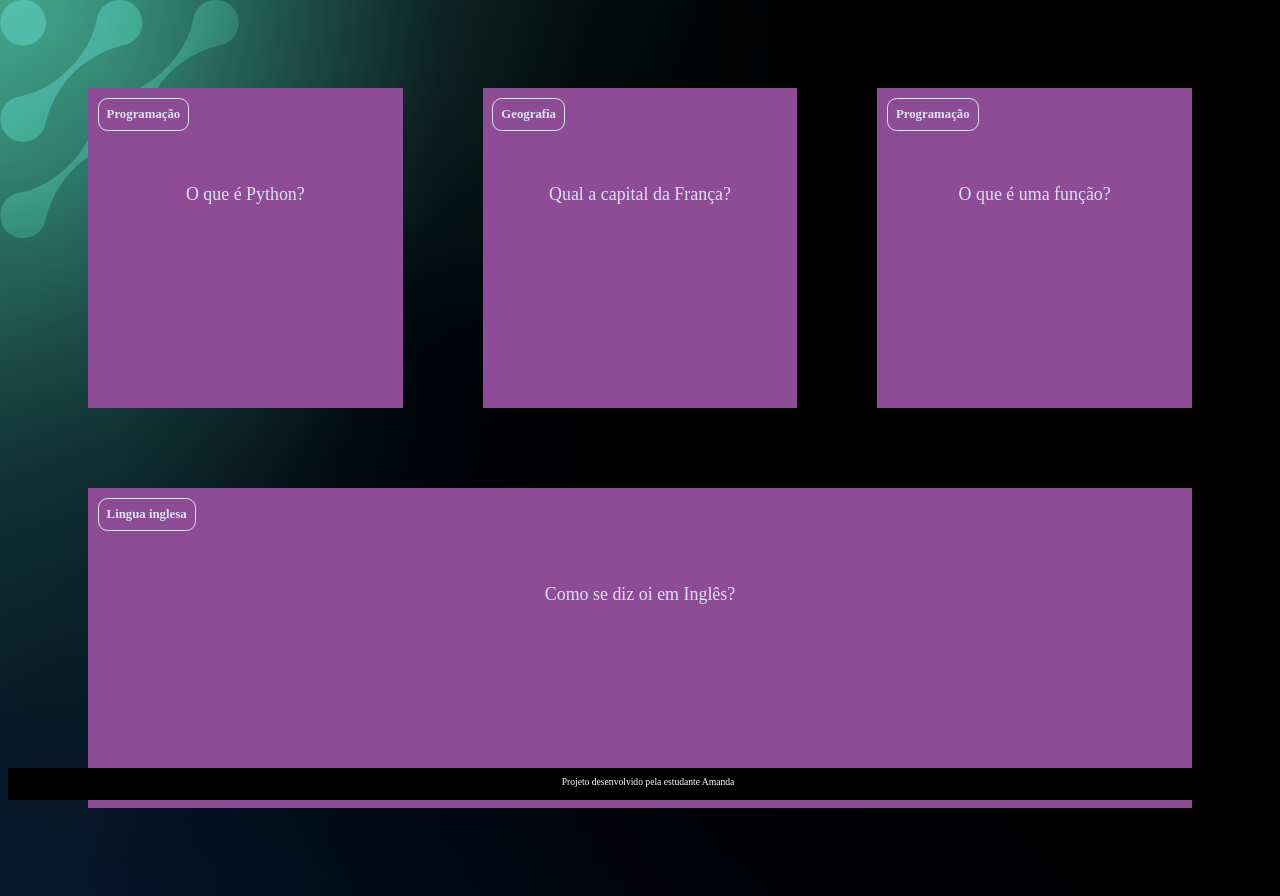
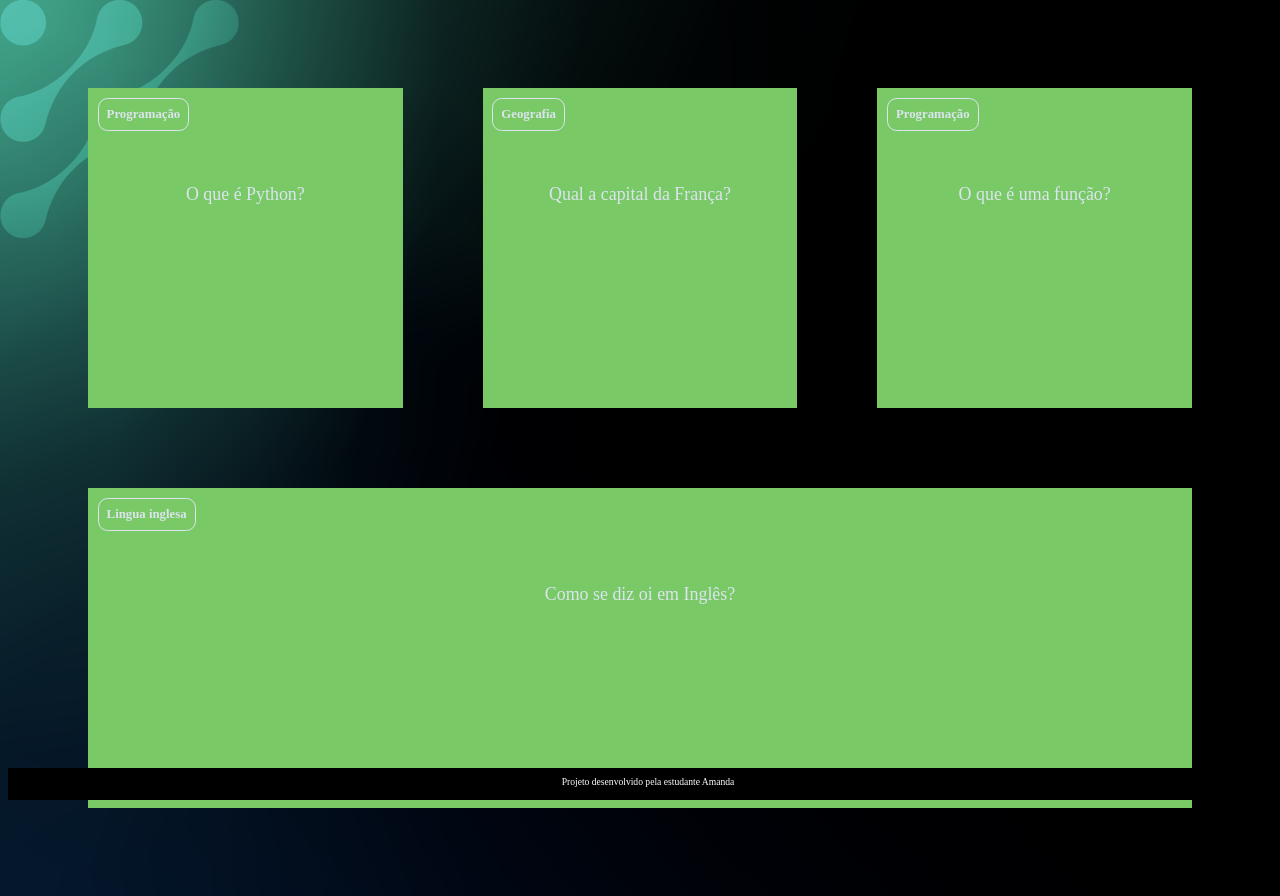
Before and after one commit to amandadziurda/flashcard, a plain HTML site: page index.html in a window 1280 px wide. Drawn offline with Linux system fonts and the light colour scheme.

Commit message:
Update style.css

```diff
--- a/style.css
+++ b/style.css
@@ -1,7 +1,7 @@
 :root {
     --text-color: #DBE4EF;
-    --card-front-color: #8D4C95;
-    --card-back-color: #610367;
+    --card-front-color: #7AC967;
+    --card-back-color: #315E27;
 }
 
 body {
```
